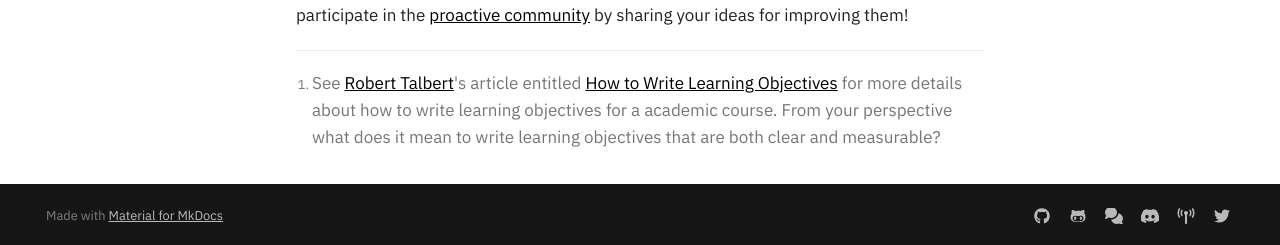
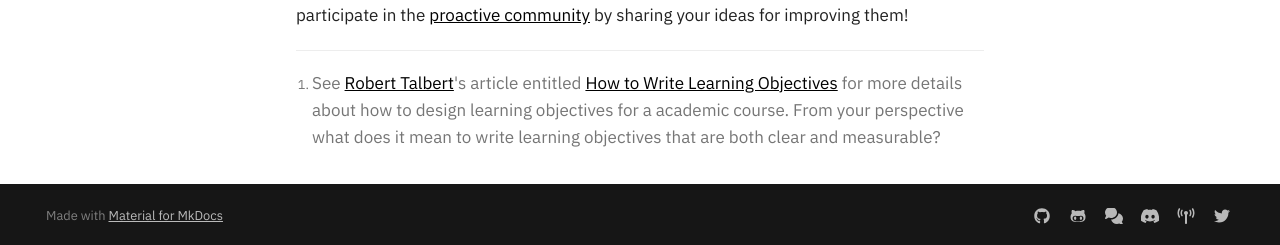
Before and after one commit to ProactiveProgrammers/www.proactiveprogrammers.com, an MkDocs documentation site: the page built from docs/discrete-structures/learning-objectives-discrete-structures.md, in a window 1280 px wide and 974 px high. Shown: the part 726-971 px from the top of the window. Built offline with MkDocs 1.6.1 and Material for MkDocs 9.7.7, drawn with Linux system fonts in a browser that asks for light colours; comment, search, counter and statistics services are not loaded.

Commit message:
fix: Update reference and link in learning-objectives-discrete-structures.

```diff
--- a/docs/discrete-structures/learning-objectives-discrete-structures.md
+++ b/docs/discrete-structures/learning-objectives-discrete-structures.md
@@ -24,12 +24,12 @@
 away the learning is from meeting it". Do you see a way in which we can improve
 the learning objectives for discrete structures? If you do, then please
 participate in the [proactive
-community](../../../proactive-community/introduction-proactive-community/) by
-sharing your ideas for improving them!
+community](../../../proactive-community/community-connections/)
+by sharing your ideas for improving them!
 
 [^1]: See [Robert Talbert](https://rtalbert.org/)'s article entitled [How to
   Write Learning
   Objectives](https://rtalbert.org/how-to-write-learning-objectives/) for more
-  details about how to write learning objectives for a academic course. From
+  details about how to design learning objectives for a academic course. From
   your perspective what does it mean to write learning objectives that are both
   clear and measurable?
```
